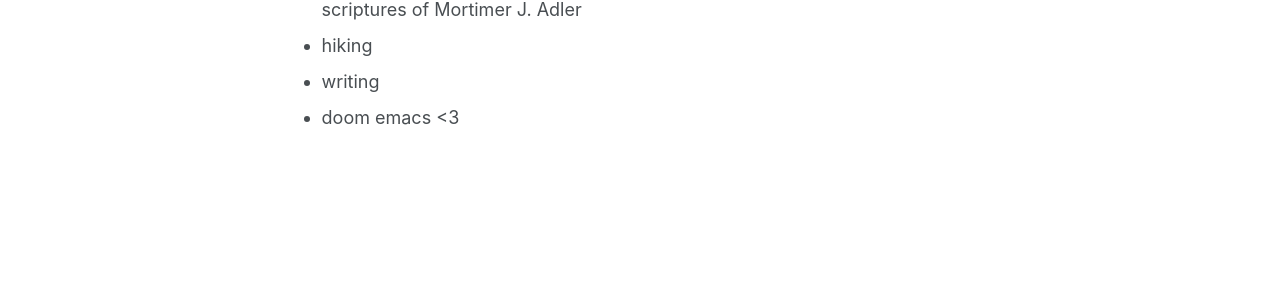
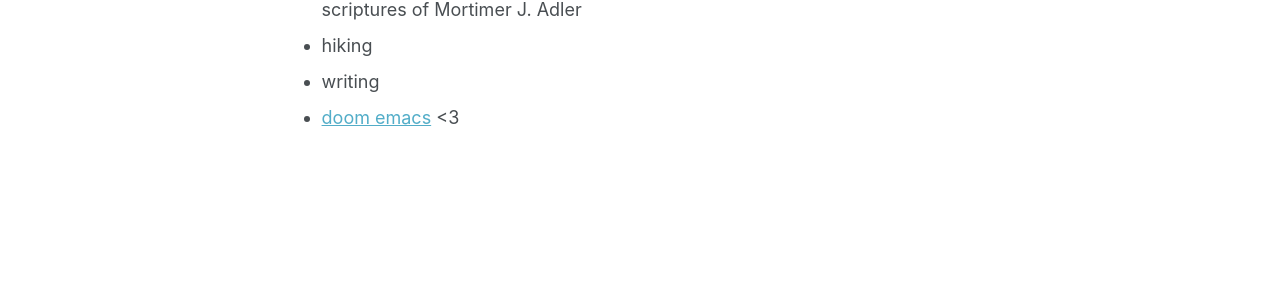
Before and after one commit to ethanmarq/ethanmarq.github.io, a Jekyll site: the page built from _pages/about.md, in a window 1280 px wide and 1388 px high. Shown: the part 858-1158 px from the top of the window. Built offline with Jekyll 4.4.1, drawn with Linux system fonts in a browser that asks for light colours; some web fonts are replaced; part of the change alters nothing that is shown.

```diff
--- a/_pages/about.md
+++ b/_pages/about.md
@@ -22,4 +22,4 @@ Some hobbies
 - reading science fiction (Children of Time), more fiction (Dune, LOTR, Red Rising), physics (Stephen  Hawking, Halliday Resnick), philosphy/psychology (Viktor E. Frankl, Albert Camus), distopians (George Orwell, Ursla K. Le Guin), and especailly the holy scriptures of Mortimer J. Adler
 - hiking
 - writing
-- doom emacs <3
+- [doom emacs](https://github.com/doomemacs) <3
```
